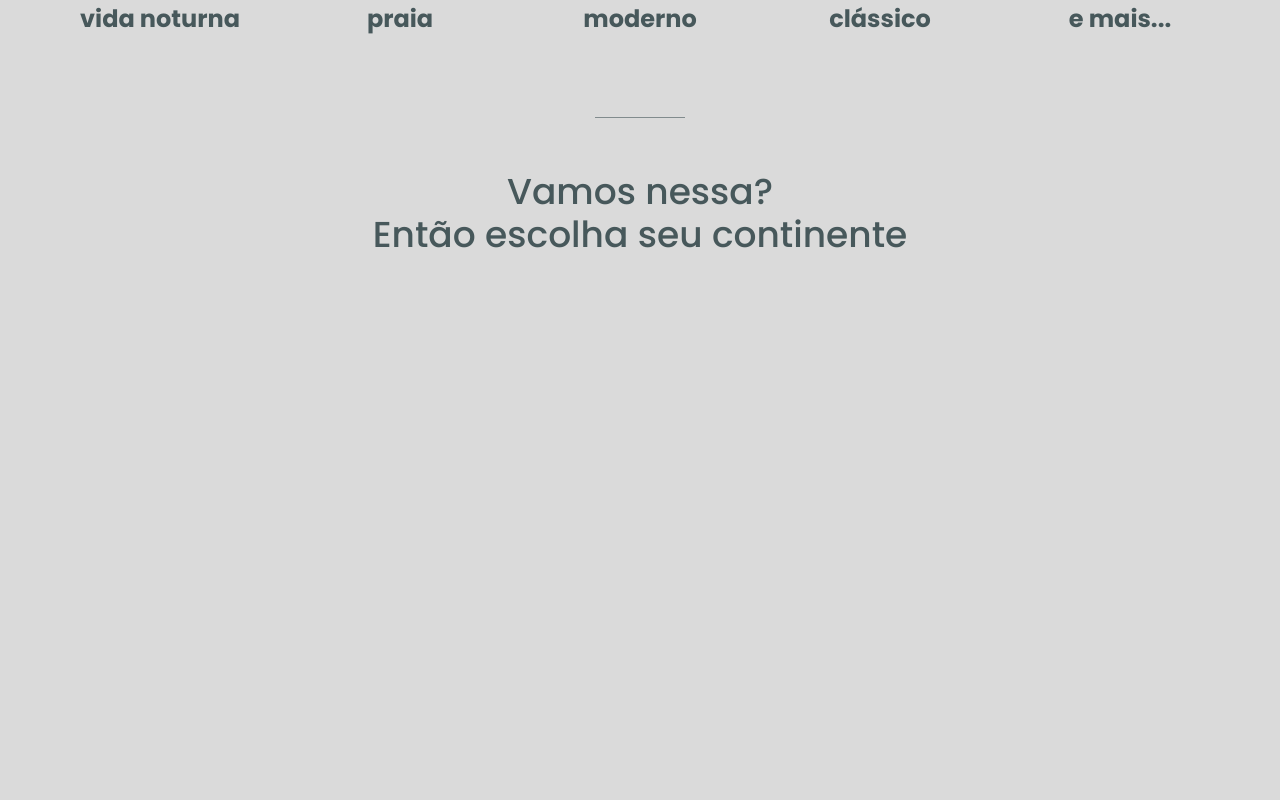
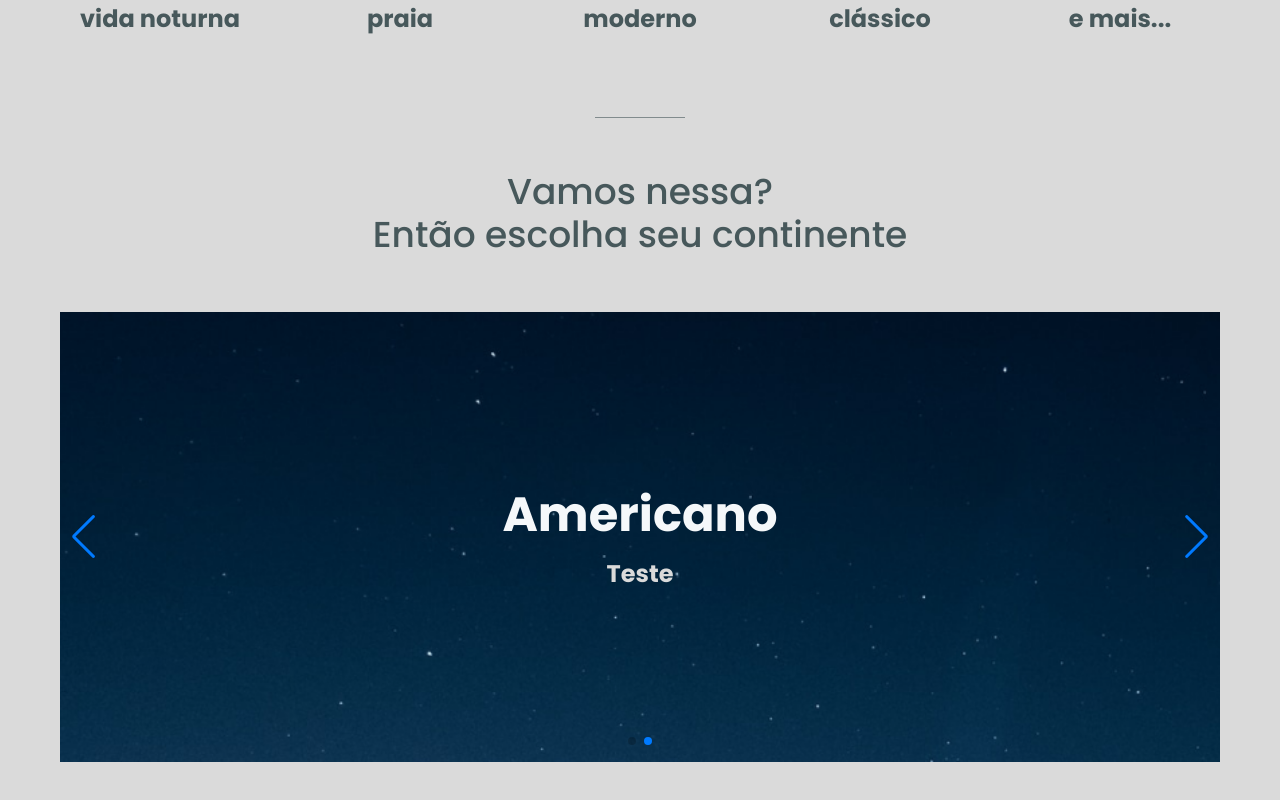
Before and after one commit to rafaelgcaldas/interface-chakra-ui, a Next.js app: page / in a window 1280 px wide. Shown: the part 607-1407 px from the top of the page. Before the commit the page ends 879 px from the top, so only its background shows below. Built offline with nearby package versions, Linux system fonts and the light colour scheme.

Commit message:
Carousel

```diff
--- a/package.json
+++ b/package.json
@@ -15,7 +15,8 @@
     "framer-motion": "^6.2.1",
     "next": "12.0.8",
     "react": "17.0.2",
-    "react-dom": "17.0.2"
+    "react-dom": "17.0.2",
+    "swiper": "^7.4.1"
   },
   "devDependencies": {
     "@types/node": "^17.0.11",
--- /dev/null
+++ b/src/components/Carousel/index.tsx
@@ -0,0 +1,82 @@
+import { Flex, Heading, VStack, Link as LinkChakra } from "@chakra-ui/react";
+
+import Link from "next/link";
+
+import SwiperCore, { Autoplay, Navigation, Pagination } from "swiper";
+import { Swiper, SwiperSlide } from "swiper/react";
+
+
+import "swiper/css";
+import "swiper/css/navigation";
+import "swiper/css/pagination";
+
+SwiperCore.use([Autoplay, Navigation, Pagination]);
+
+
+export function Carousel() {
+  const continents = [
+    {
+      id: 1,
+      image: '/images/background.png',
+      name: 'Europe',
+      description: 'O continente mais antigo',
+      url: 'europe'
+    },
+    {
+      id: 2,
+      image: '/images/background.png',
+      name: 'Americano',
+      description: 'Teste',
+      url: 'american'
+    },
+  ]
+  return (
+    <Flex
+      maxW="1240px"
+      width="100%"
+      h={["250px", "250px", "450px"]}
+      mx="auto"
+      mt={[5, 5, 14]}
+    >
+      <Swiper
+        navigation
+        pagination={{ clickable: true }}
+        autoplay={{ delay: 4000, pauseOnMouseEnter: true }}
+        loop
+      >
+        {continents.map((continent) => (
+          <SwiperSlide key={continent.id} >
+            <VStack
+              alignItems="center"
+              justify="center"
+              h="100%"
+              w="100%"
+              bgImage={continent.image}
+              bgSize="cover"
+            >
+              <Link href={`/continents/${continent.url}`}>
+                <LinkChakra textAlign="center">
+                  <Heading
+                    fontWeight="bold"
+                    fontSize={["2xl", "2xl", "5xl"]}
+                    color="blue.100"
+                  >
+                    {continent.name}
+                  </Heading>
+                  <Heading
+                    fontWeight="bold"
+                    fontSize={["sm", "sm", "2xl"]}
+                    color="gray.200"
+                    mt="4"
+                  >
+                    {continent.description}
+                  </Heading>
+                </LinkChakra>
+              </Link>
+            </VStack>
+          </SwiperSlide>
+        ))}
+      </Swiper>
+    </Flex>
+  );
+}
--- a/src/pages/index.tsx
+++ b/src/pages/index.tsx
@@ -1,7 +1,11 @@
-import { Box, Divider, Heading } from '@chakra-ui/react'
+import { Box, Divider, Heading, Image } from '@chakra-ui/react'
+import { Swiper, SwiperSlide } from 'swiper/react';
+
 import { Banner } from '../components/Banner'
 import { Header } from '../components/Header'
 import { TravelTypes } from '../components/TravelTypes'
+
+import { Carousel } from '../components/Carousel';
 
 
 export default function Home() {
@@ -24,6 +28,10 @@ export default function Home() {
           <Heading fontWeight="medium">Então escolha seu continente</Heading>
         </Box>
       </Box>
+
+      <Box maxWidth="1160px" mx="auto" mb="16">
+        <Carousel />
+      </Box>
     </>
   )
 }
```
Also changed, not shown: 1 other file (tests, documents, lock files or other folders).
